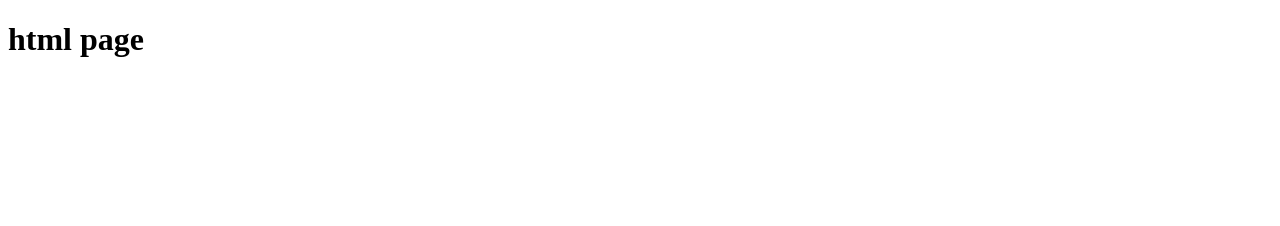
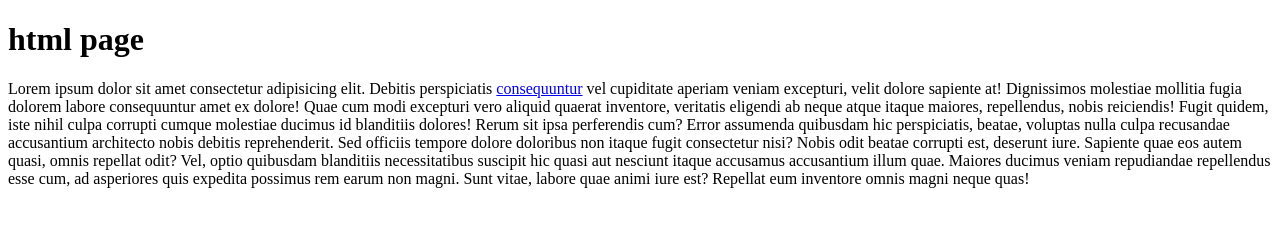
Before and after one commit to moriija/repo-geral, a plain HTML site: page web/index.html in a window 1280 px wide. Drawn offline with Linux system fonts and the light colour scheme.

Commit message:
modified:   web/index.html 	web/styles.css

```diff
--- a/web/index.html
+++ b/web/index.html
@@ -5,11 +5,24 @@
     <meta charset="UTF-8">
     <meta name="viewport" content="width=device-width, initial-scale=1.0">
     <title>Document</title>
+    <link rel="stylesheet" href="styles.css">
 </head>
 
 <body>
     <h1>html page</h1>
 
+    Lorem ipsum dolor sit amet consectetur adipisicing elit. Debitis perspiciatis <a target="_blank"
+        href="https://en.wiktionary.org/wiki/consequuntur">consequuntur</a> vel cupiditate aperiam veniam excepturi,
+    velit dolore sapiente at! Dignissimos molestiae mollitia fugia dolorem labore consequuntur amet ex dolore! Quae cum
+    modi excepturi vero aliquid quaerat inventore, veritatis eligendi ab neque atque itaque maiores, repellendus, nobis
+    reiciendis! Fugit quidem, iste nihil culpa corrupti cumque molestiae ducimus id blanditiis dolores! Rerum sit ipsa
+    perferendis cum? Error assumenda quibusdam hic perspiciatis, beatae, voluptas nulla culpa recusandae accusantium
+    architecto nobis debitis reprehenderit. Sed officiis tempore dolore doloribus non itaque fugit consectetur nisi?
+    Nobis odit beatae corrupti est, deserunt iure. Sapiente quae eos autem quasi, omnis repellat odit? Vel, optio
+    quibusdam blanditiis necessitatibus suscipit hic quasi aut nesciunt itaque accusamus accusantium illum quae. Maiores
+    ducimus veniam repudiandae repellendus esse cum, ad asperiores quis expedita possimus rem earum non magni. Sunt
+    vitae, labore quae animi iure est? Repellat eum inventore omnis magni neque quas!
+
 </body>
 
 </html>
```
